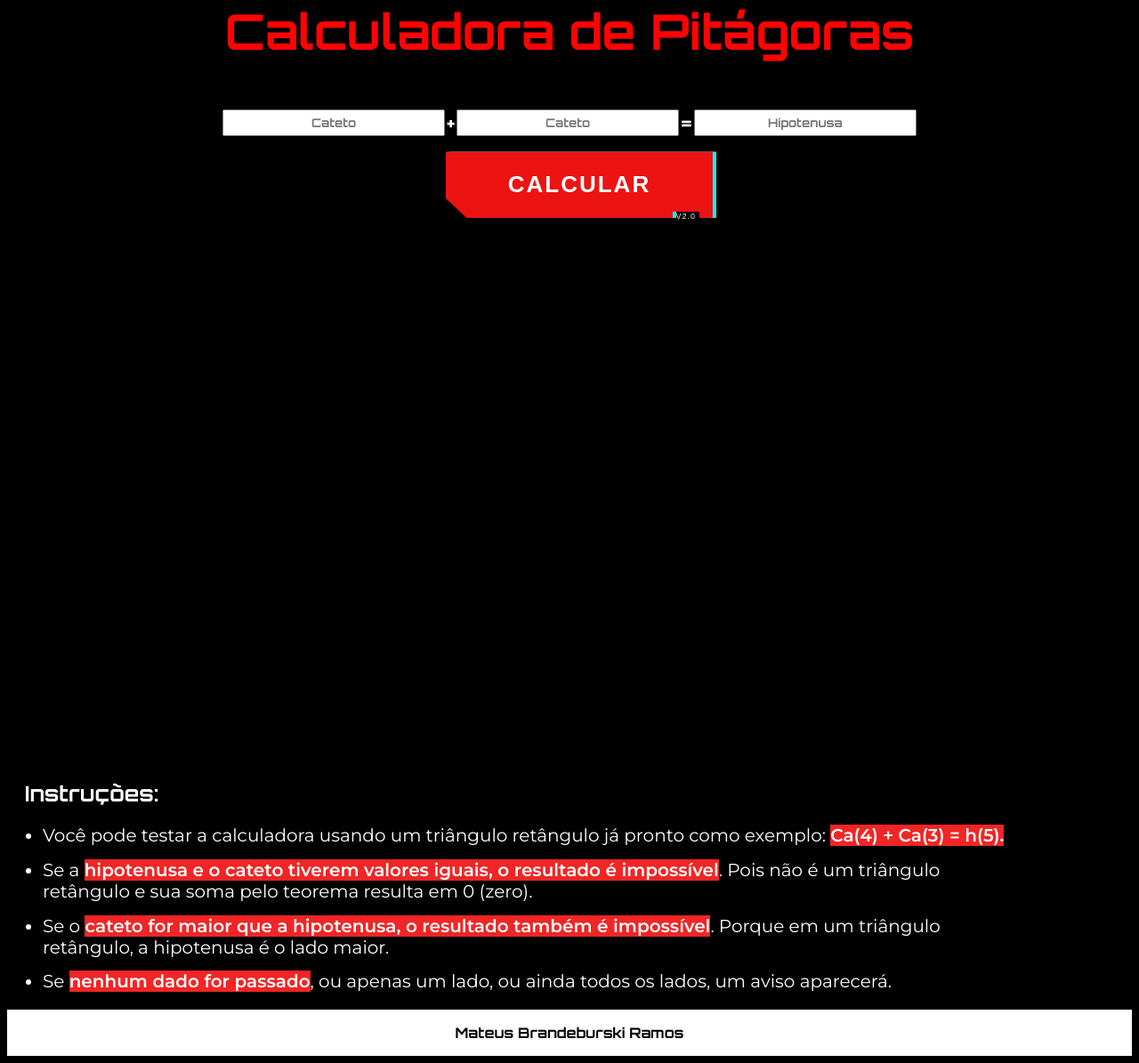
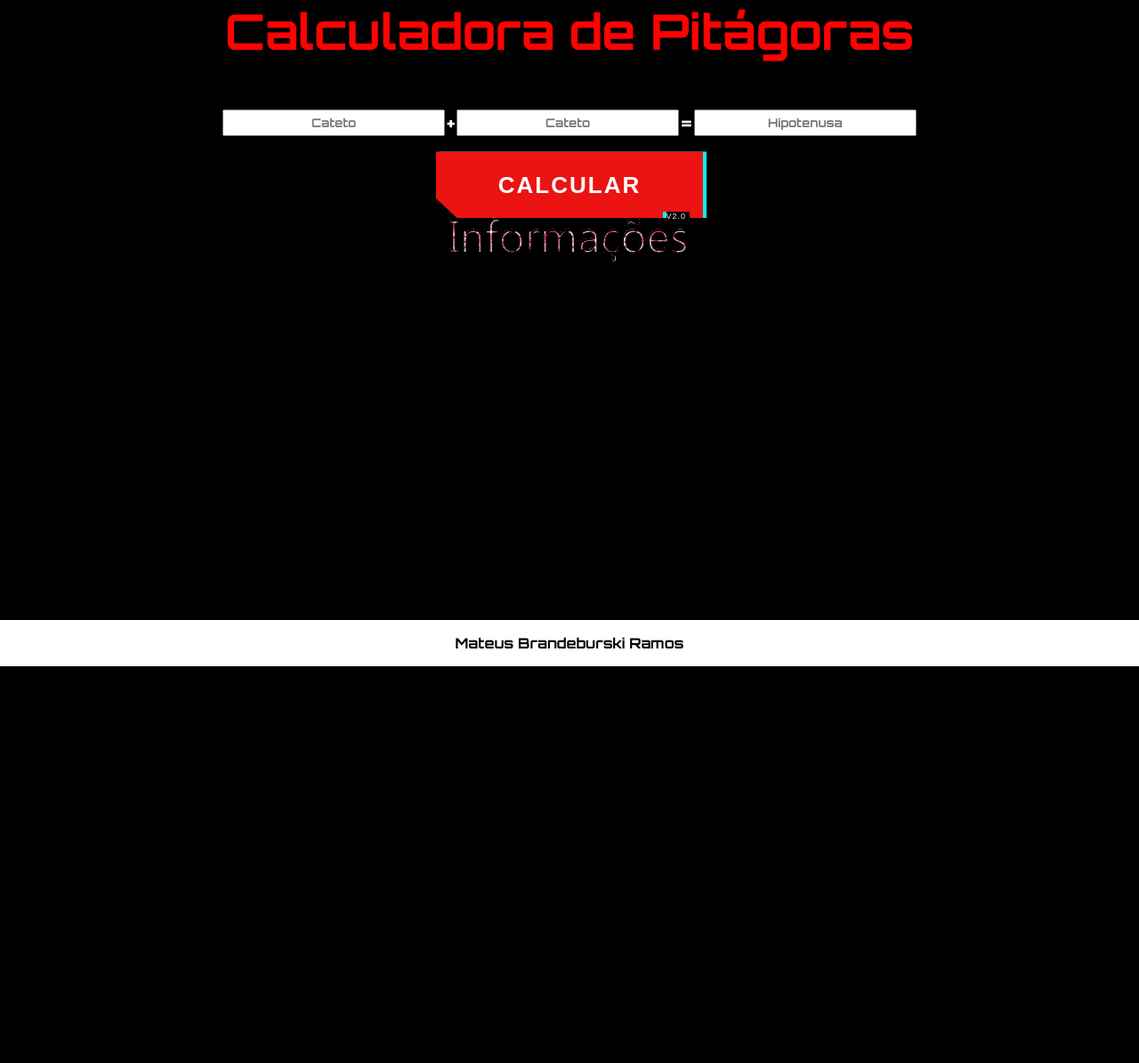
Before and after one commit to MateusBrandeburski/web_service_flask, a Flask app: page / in a window 1280 px wide. Shown: the part 51-1246 px from the top of the page at 89% size. After the commit the page ends 800 px from the top, so only its background shows below. Run offline with Flask 2, Linux system fonts and the light colour scheme; some web fonts are replaced.

Commit message:
versão 2.0

```diff
--- a/calculadora_grafica/templates/calculadora_de_pitagoras.html
+++ b/calculadora_grafica/templates/calculadora_de_pitagoras.html
@@ -8,6 +8,10 @@
     <link rel="stylesheet" href="/static/calculadora_de_pitagoras.css">
     <!-- para poder ver com um extensão do vscode -->
     <link rel="stylesheet" href="/homolocacao/static/calculadora_de_pitagoras.css">
+    <!-- para visualizar no flask -->
+    <script defer src="/static/js/calculadora_de_pitagoras.js"></script>
+    <!-- para poder ver com um extensão do vscode -->
+    <script defer src="/homolocacao/static/js/calculadora_de_pitagoras.js"></script>
     <title>Cyber Calculadora De Pitágoras</title>
 </head>
 <body>
@@ -27,11 +31,13 @@
                         <p class="inputs__sinais"> = </p>
                         <input type='number' min='0' step='0.01' placeholder="Hipotenusa" class='form-control' name='hipotenusa' value="{{hipotenusa}}">
                     </div>
+                    <div class="botao_calcular">
                         <button class="cybr-btn" name="action" value="calcular">Calcular
                             <span aria-hidden></span>
-                        <span aria-hidden class="cybr-btn__glitch">Cyber_</span>
+                            <span aria-hidden class="cybr-btn__glitch">Calcular</span>
                             <span aria-hidden class="cybr-btn__tag">v2.0</span>
                         </button>
+                     </div>
                 </form>
             </div>
         </div>
@@ -40,7 +46,9 @@
                 <p>{{resposta}}</p>
             {% endif %}
         </div>
-    <h2>Instruções:</h2>
+        <div class="informacoes">
+        <a id="show-or-hide"><img src="/static/image/text.gif" alt=""></a>
+        </div>
         <div class="explicacao">
             <ul>
                 <li class="explicacao__list">Você pode testar a calculadora usando um triângulo retângulo já pronto como exemplo: <strong>Ca(4) + Ca(3) = h(5).</strong></li>
@@ -49,6 +57,7 @@
                 <li class="explicacao__list">Se <strong>nenhum dado for passado</strong>, ou apenas um lado, ou ainda todos os lados, um aviso aparecerá.</li>
             </ul>
         </div>
+
     <footer class="rodape">
         <p>Mateus Brandeburski Ramos</p>
     </footer>
--- a/static/calculadora_de_pitagoras.css
+++ b/static/calculadora_de_pitagoras.css
@@ -65,11 +65,9 @@
 
 }
 
-button {
+.botao_calcular{
   display: flex;
-  justify-content: center;
-  align-items: center;
-  margin-left: 39%;
+  justify-content: center
 }
 
 .cybr-btn {
@@ -247,7 +245,7 @@
 .resposta {
     display: flex;
     justify-content: center;
-    margin-top: 0;
+    margin-top: 0px;
     font-size: 24px;
     font-family: 'Orbitron', sans-serif;
     background-repeat: no-repeat;
@@ -256,15 +254,24 @@
     /* -webkit-text-stroke: 1px #8861e4; */
 }
 
-h2 {
-  font-family: 'Orbitron', sans-serif;
-  margin-left: 20px;
-  margin-top: 50%;
+img {
+  display: flex;
+  justify-content: center;
 }
+
+
+
+.informacoes {
+  display: flex;
+  justify-content: center;
+}
+
+
 
 .explicacao {
     font-family: 'Montserrat', sanerif;
     font-size: 20px;
+    display: none;
 
 }
 
@@ -279,10 +286,13 @@
 }
 
 .rodape {
-    display: flex;
-    justify-content: center;
-    background-color: #ffffff;
-    font-family: 'Orbitron', sans-serif;
-    margin-top: 1%;
-    color: #000000;
+  display: flex;
+  justify-content: center;
+  background: #ffffff;
+  color: #000000;
+  font-family: 'Orbitron', sans-serif;
+  width: 100%;
+  position: absolute;
+  bottom: 0;
+  left: 0;
 }
--- /dev/null
+++ b/static/js/calculadora_de_pitagoras.js
@@ -0,0 +1,13 @@
+var btn = document.querySelector('#show-or-hide');
+var container = document.querySelector('.explicacao');
+
+btn.addEventListener('click', function() {
+
+    if(container.style.display === 'block') {
+        container.style.display = 'none';
+
+    } else {
+        container.style.display = 'block';
+    }
+
+});
```
Also changed, not shown: calculadora_grafica/templates/sobre_o_projeto.html (deleted, +0 -43 lines), static/image/giphy.gif (added), static/image/text.gif (added). Lines whose indentation alone changed are shown as unchanged.
